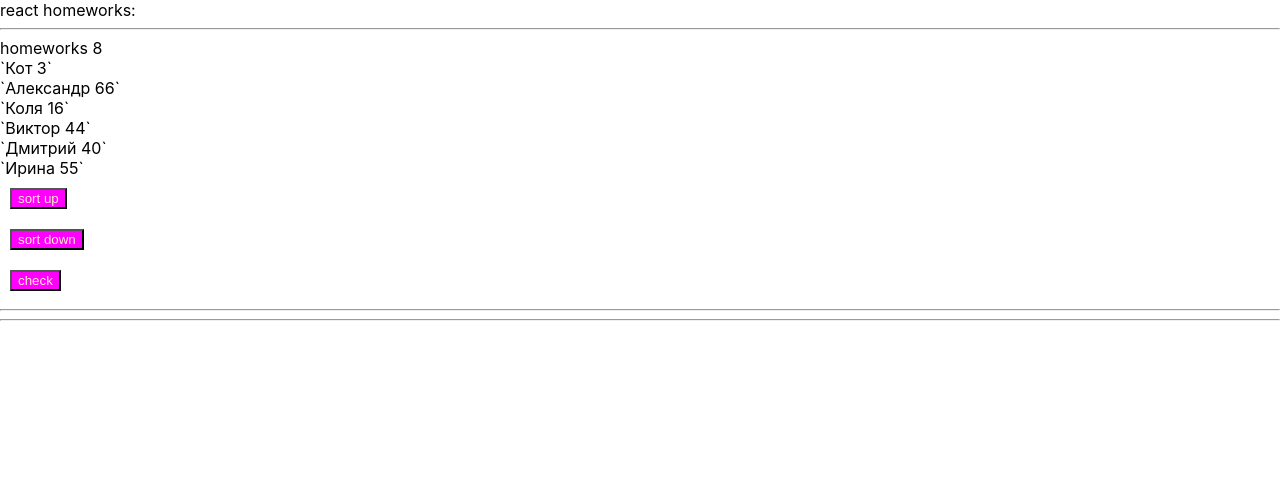
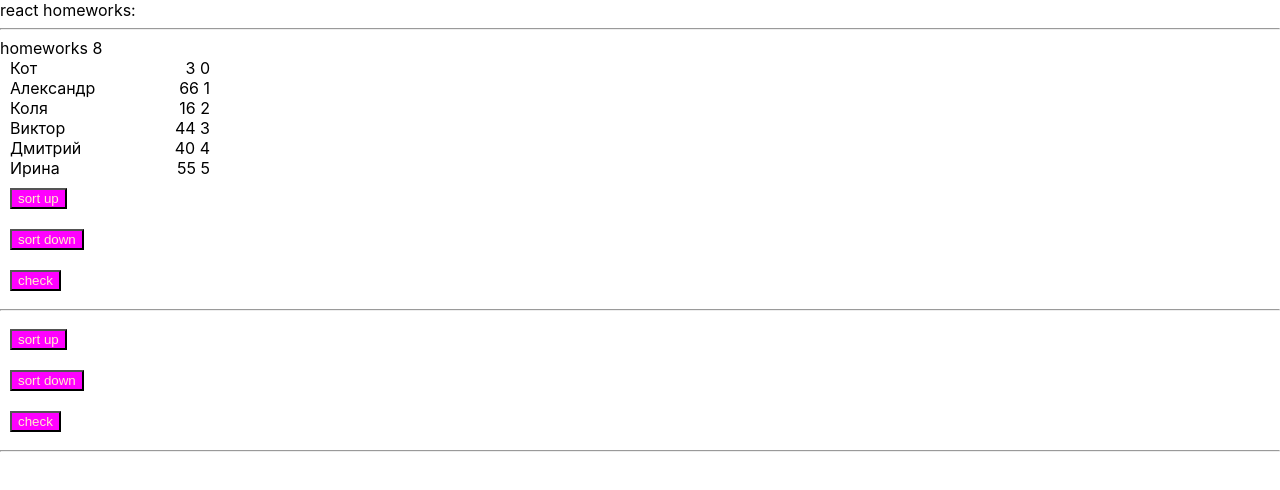
Before and after one commit to DmitriAleks/DZ, a React (Create React App) app in the folder TrubeDz/: page / in a window 1280 px wide. Shown: the top 490 px of the page. Built offline with nearby package versions, Linux system fonts and the light colour scheme.

Commit message:
HWN8 crate alternative reducer and add style

```diff
--- /dev/null
+++ b/TrubeDz/src/p2-homeworks/h8/HW8.module.css
@@ -0,0 +1,7 @@
+.item {
+    display: flex;
+    justify-content: space-between;
+    width: 200px;
+
+    margin-left: 10px;
+}
--- a/TrubeDz/src/p2-homeworks/h8/HW8.tsx
+++ b/TrubeDz/src/p2-homeworks/h8/HW8.tsx
@@ -1,6 +1,8 @@
 import React, {useState} from 'react'
 import {homeWorkReducer} from './bll/homeWorkReducer'
 import SuperButton from '../h4/common/c2-SuperButton/SuperButton'
+import { homeWorkReducerAlternative } from './bll/homeWorkReducerAlternative'
+import s from './HW8.module.css'
 
 export type UserType = {
     _id: number,
@@ -21,16 +23,21 @@ function HW8() {
 
 
     const finalPeople = people.map((p: UserType) => (
-        <div key={p._id}>
-            `{p.name} {p.age}`
+        <div key={p._id} className={s.item}>
+            <span>  {p.name}</span>
+           {p.age} {p._id}
         </div>
     ))
 
     const sortUp = () => setPeople(homeWorkReducer(initialPeople, {type: 'sortUp'}))
     const sortDown = () => setPeople(homeWorkReducer(initialPeople, {type: 'sortDown'}))
     const check = () => setPeople(homeWorkReducer(initialPeople, {type: 'check'}))
+
+    const sortUpAlternative = () => setPeople(homeWorkReducerAlternative(initialPeople, {type: 'sort', payload: 'up'}))
+    const sortDownSortUpAlternative = () => setPeople(homeWorkReducerAlternative(initialPeople, {type: 'sort', payload: 'down'}))
+    const checkSortUpAlternative = () => setPeople(homeWorkReducerAlternative(initialPeople, {type: 'check', payload: 18}))
     return (
-        <div>
+        <div >
             <hr/>
             homeworks 8
             {finalPeople}
@@ -39,8 +46,10 @@ function HW8() {
             <div><SuperButton onClick={check}>check</SuperButton></div>
 
             <hr/>
-            {/*для личного творчества, могу проверить*/}
-            {/*<AlternativePeople/>*/}
+
+            <div><SuperButton onClick={sortUpAlternative}>sort up</SuperButton></div>
+            <div><SuperButton onClick={sortDownSortUpAlternative}>sort down</SuperButton></div>
+            <div><SuperButton onClick={checkSortUpAlternative}>check</SuperButton></div>
             <hr/>
         </div>
     )
--- /dev/null
+++ b/TrubeDz/src/p2-homeworks/h8/bll/homeWorkReducerAlternative.ts
@@ -0,0 +1,29 @@
+import {UserType} from "../HW8";
+
+export const homeWorkReducerAlternative = (state: UserType[], action: AllActionsForSortPeople): UserType[] => {
+    debugger
+    switch (action.type) {
+        case 'sort': {
+           const newState = [...state].sort((a,b)=> {
+               if(a.name > b.name) return 1
+               else if (a.name < b.name) return - 1
+               else return 0
+           })
+            return action.payload === 'up' ? newState : newState.reverse()
+        }
+        case 'check': {
+            return state.filter(el => el.age > action.payload)
+        }
+        default:
+            return state
+    }
+}
+
+//type
+type AllActionsForSortPeople = {
+    type: 'sort',
+    payload: 'up'| 'down'
+} | {
+    type: 'check',
+    payload: number
+}
```
Also changed, not shown: 1 other file (tests, documents, lock files or other folders).
